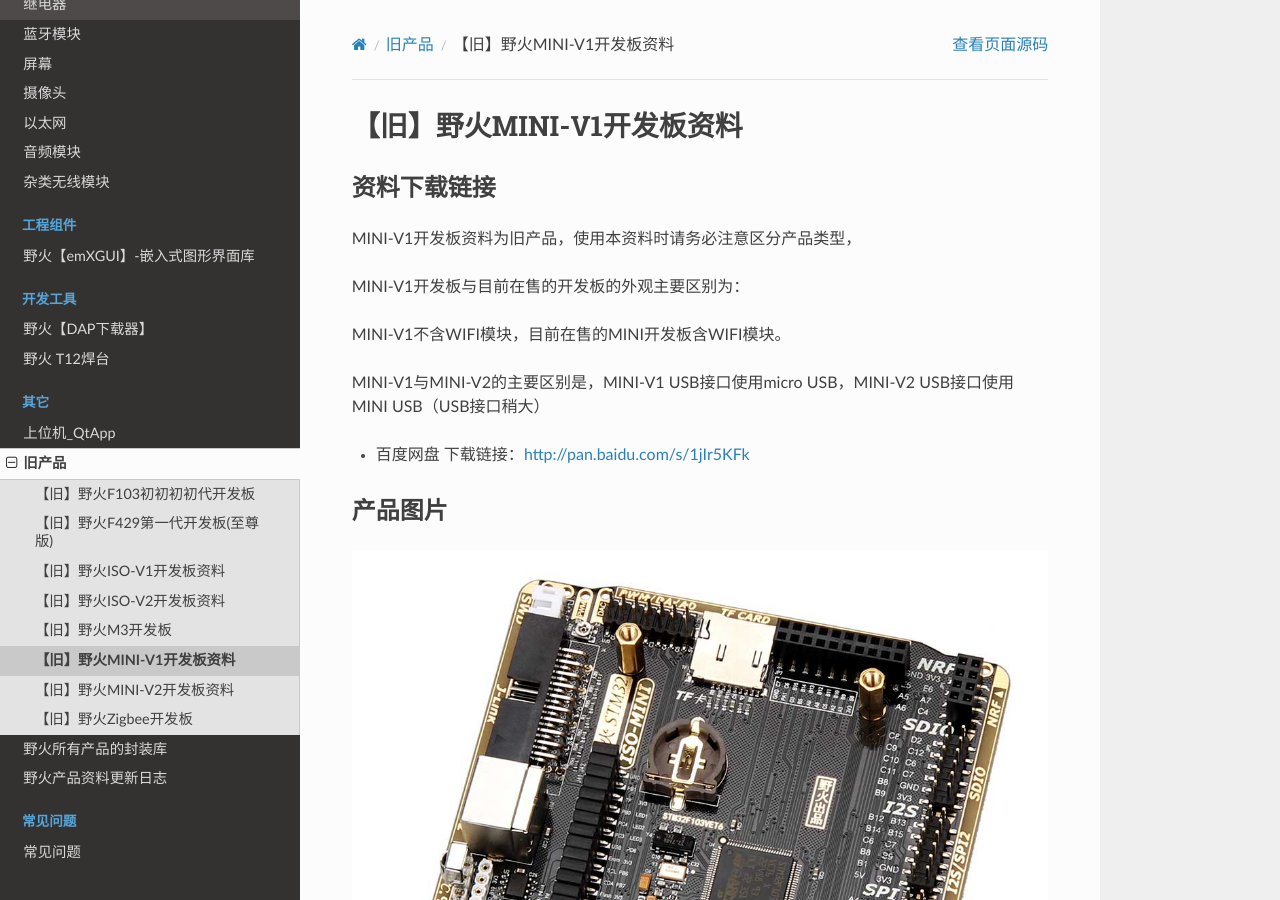
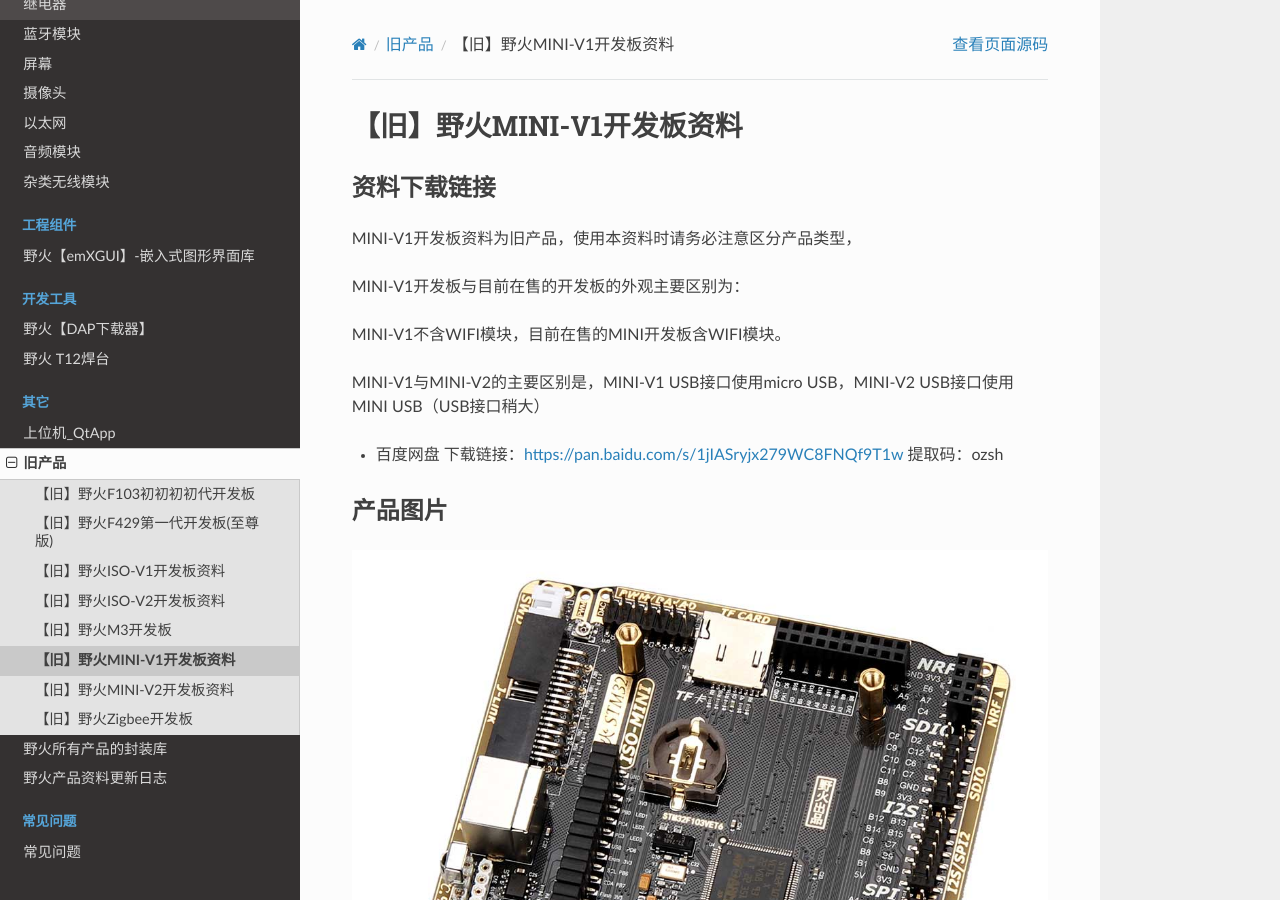
Before and after one commit to Embedfire/ebf_products, a Sphinx documentation site: the page built from documentation/old_products/ebf_mini_v1.rst, in a window 1280 px wide and 900 px high. Built offline with Sphinx 7.4.7 and the Read the Docs theme 2.0.0, drawn with Linux system fonts in a browser that asks for light colours; pages that are not in the unit, such as notebooks, are missing from menus.

Commit message:
Update ebf_mini_v1.rst

```diff
--- a/documentation/old_products/ebf_mini_v1.rst
+++ b/documentation/old_products/ebf_mini_v1.rst
@@ -14,7 +14,7 @@
 MINI-V1与MINI-V2的主要区别是，MINI-V1 USB接口使用micro USB，MINI-V2
 USB接口使用MINI USB（USB接口稍大）
 
--  百度网盘 下载链接：http://pan.baidu.com/s/1jIr5KFk
+-  百度网盘 下载链接：https://pan.baidu.com/s/1jIASryjx279WC8FNQf9T1w 提取码：ozsh
 
 产品图片
 --------
```
